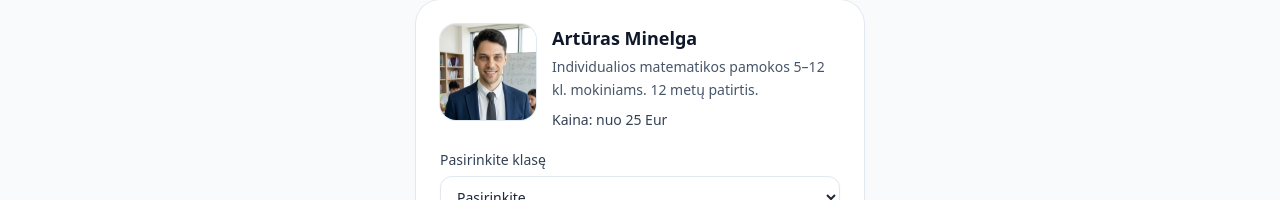
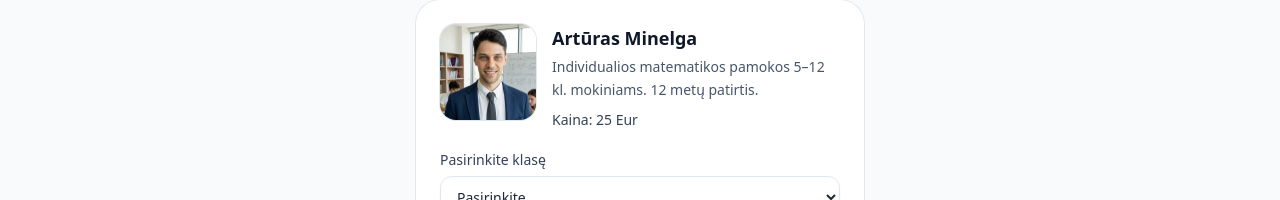
Before and after one commit to aminelga-ship-it/MatematikaAI, a React (Vite) app: page /korepetitoriai/uzklausa in a window 1280 px wide. Shown: the part 157-357 px from the top of the page. Built offline with nearby package versions, Linux system fonts and the light colour scheme.

Commit message:
ištrynėm nuo

```diff
--- a/src/components/TutorInquiryForm.tsx
+++ b/src/components/TutorInquiryForm.tsx
@@ -105,7 +105,7 @@ export default function TutorInquiryForm() {
               <h1 className="text-lg font-bold text-slate-900">{tutor.name}</h1>
               <p className="mt-1 text-sm text-slate-600 leading-relaxed">{tutor.shortDescription}</p>
               <p className="mt-2 text-sm font-medium text-slate-700">
-                Kaina: {tutor.price.charAt(0).toLowerCase() + tutor.price.slice(1)}
+                Kaina: {tutor.price}
               </p>
             </div>
           </div>
--- a/src/data/tutors.ts
+++ b/src/data/tutors.ts
@@ -14,7 +14,7 @@ export const tutors: Tutor[] = [
   {
     id: 'tutor-1',
     name: 'Artūras Minelga',
-    price: 'Nuo 25 Eur',
+    price: '25 Eur',
     photo: '/images/arturas.jpg',
     shortDescription: 'Individualios matematikos pamokos 5–12 kl. mokiniams. 12 metų patirtis.',
     intro: 'Individualios matematikos pamokos 5-12 kl. moksleiviams:',
```
